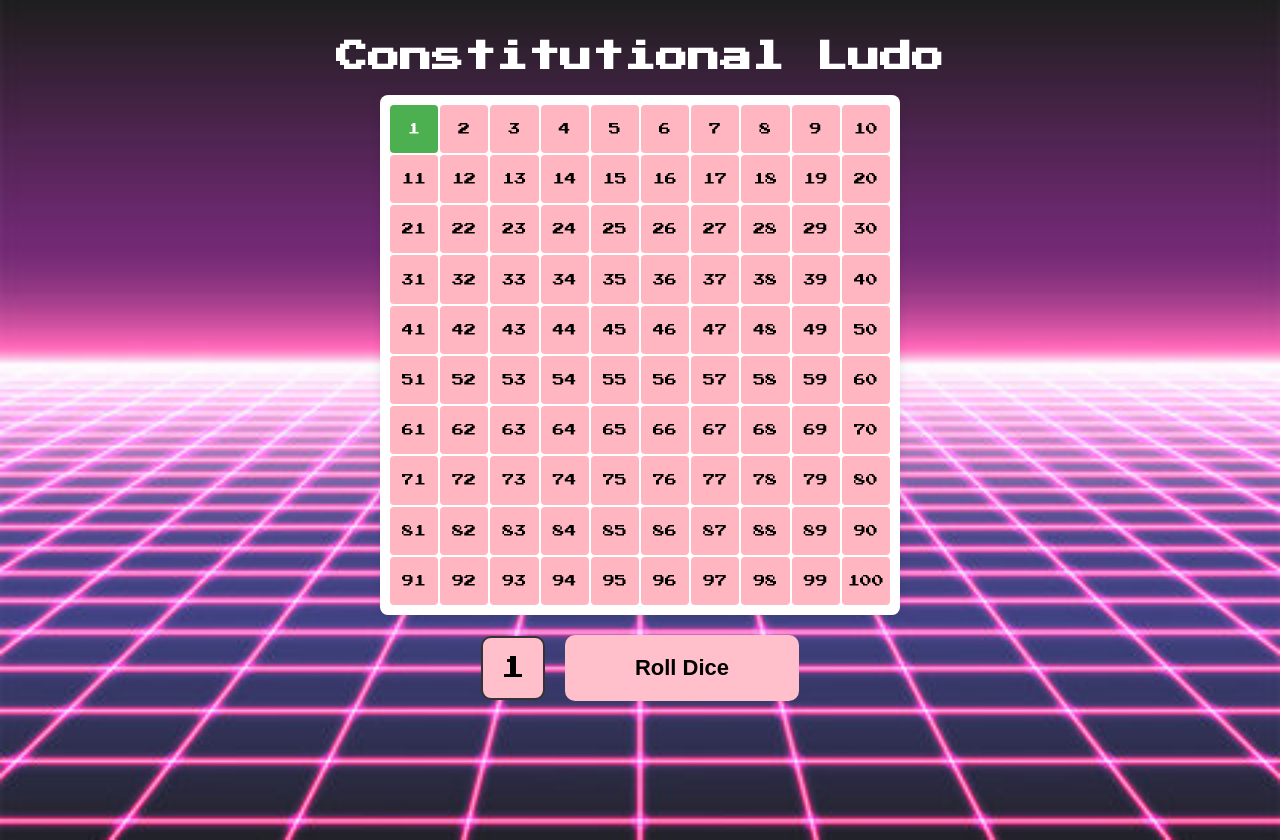
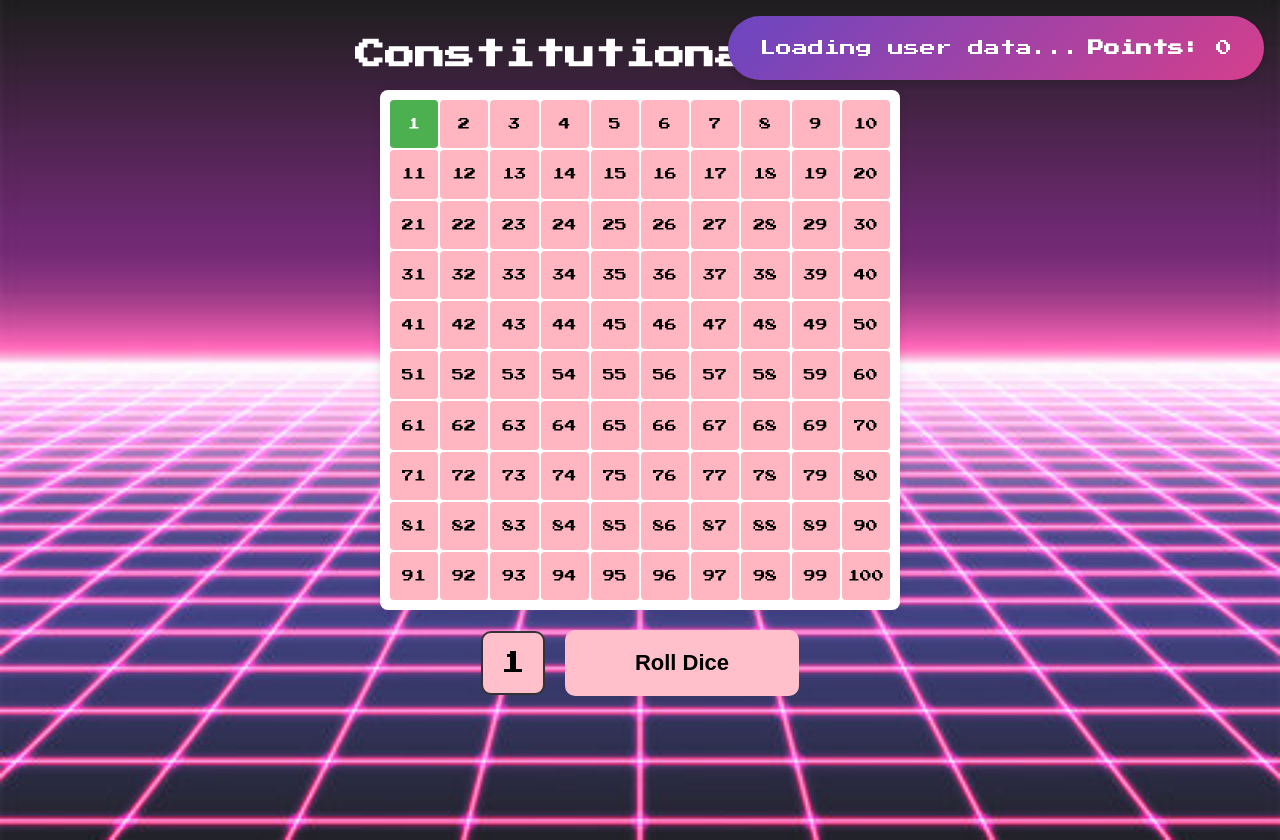
Before and after one commit to Prabhsingh0401/awsgamebuilder, a React (Vite) app: page /ludo in a window 1280 px wide. Built offline with nearby package versions, Linux system fonts and the light colour scheme; a web font is replaced by a local one.

Commit message:
Minor Changes

```diff
--- a/src/Components/Home/Home.jsx
+++ b/src/Components/Home/Home.jsx
@@ -12,10 +12,6 @@ const Home = ({ onPlayGame }) => {
         <div className="Home">
             {overlayVisible && (
                 <div className='overlay-home' onClick={handleOverlayClick}>
-                    {/* <h1>Constitutional Explorer
-                        <br></br><br></br><br></br>
-                        Click anywhere to start
-                    </h1> */}
                 </div>
             )}
             <div className="ParentDiv">
--- a/src/Components/Ludo/Ludo.css
+++ b/src/Components/Ludo/Ludo.css
@@ -49,7 +49,9 @@
   }
   .constitution-title{
     color: white;
+    font-size: 30px;
   }
+
   .game-controls {
     margin-top: 20px;
     display: flex;
--- a/src/Components/Ludo/Ludo.jsx
+++ b/src/Components/Ludo/Ludo.jsx
@@ -1,6 +1,7 @@
 import React, { useState, useEffect, useRef } from 'react';
 import './Ludo.css';
 import constitutionalQuestions from '../../data/LudoQuesitons.json';
+import { PointsDisplay } from '../PointsDisplay/PointsDisplay';
 
 const ConstitutionalLudo = () => {
   const [diceNumber, setDiceNumber] = useState(1);
@@ -34,6 +35,7 @@ const ConstitutionalLudo = () => {
 
   return (
     <div className="constitutional-ludo">
+      <PointsDisplay></PointsDisplay>
       <h1 className='constitution-title'>Constitutional Ludo</h1>
 
       <audio ref={audioRef} src="/Joshua McLean - Mountain Trials  NO COPYRIGHT 8-bit Music.mp3" loop />
--- a/src/Components/Mario/Mario.jsx
+++ b/src/Components/Mario/Mario.jsx
@@ -1,8 +1,10 @@
 import React from "react";
+import { PointsDisplay } from "../PointsDisplay/PointsDisplay";
 
 const Mario = () => {
   return (
     <div>
+      <PointsDisplay></PointsDisplay>
       <iframe
         src="/game.html"
         width="100%"
```
